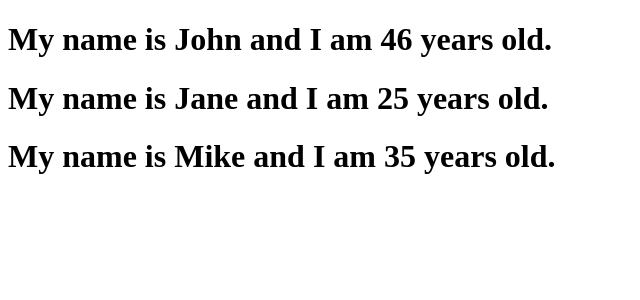
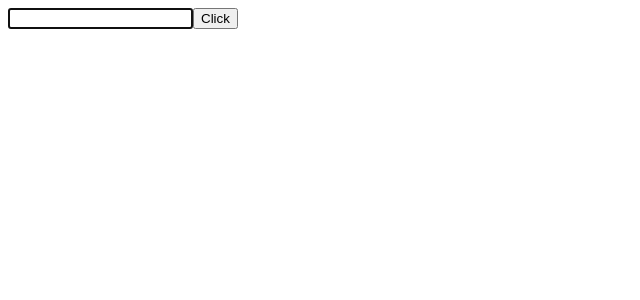
Before and after one commit to NkwiCyril/pro-react, a React (Vite) app in the folder my-react-app/: page / in a window 1280 px wide. Shown: the top 300 px of the page, without its empty margins (0-640 px from the left). Built offline with nearby package versions, Linux system fonts and the light colour scheme.

Commit message:
Using refs to access DOM nodes

```diff
--- a/my-react-app/src/App.jsx
+++ b/my-react-app/src/App.jsx
@@ -1,9 +1,12 @@
+import Form from "./components/ControlledComponents/Form";
 import Counter from "./components/Counter";
 import EventClass from "./components/EventClass";
 import FormApp from "./components/Form/FormApp";
 import NameList from "./components/List/NameList";
+import Inline from "./components/List/Styling/Inline";
 import Message from "./components/Message";
 import ParentComponent from "./components/ParentComponent";
+import RefsDemo from "./components/RefsDemo";
 import UserGreeting from "./components/UserGreeting";
 
 
@@ -17,7 +20,10 @@ function App() {
       {/* <UserGreeting /> */}
       {/* <FormApp /> */}
       {/* <Counter /> */}
-      <NameList />
+      {/* <NameList /> */}
+      {/* <Inline primary={true}/> */}
+      {/* <Form /> */}
+      <RefsDemo />
     </div>
   );
 }
--- /dev/null
+++ b/my-react-app/src/components/RefsDemo.jsx
@@ -0,0 +1,29 @@
+import React, { Component } from 'react';
+
+class RefsDemo extends Component {
+    constructor(props) {
+      super(props)
+      this.inputRef = React.createRef()
+
+    }
+
+    componentDidMount() {
+        this.inputRef.current.focus();
+        console.log(this.inputRef)
+    }
+
+    clickHandler = () => {
+        alert(this.inputRef.current.value)
+    }
+
+    render() {
+        return (
+            <>
+             <input type="text" ref={this.inputRef} />
+             <button onClick={this.clickHandler}>Click</button>
+            </>
+        );
+    }
+}
+
+export default RefsDemo;
```
